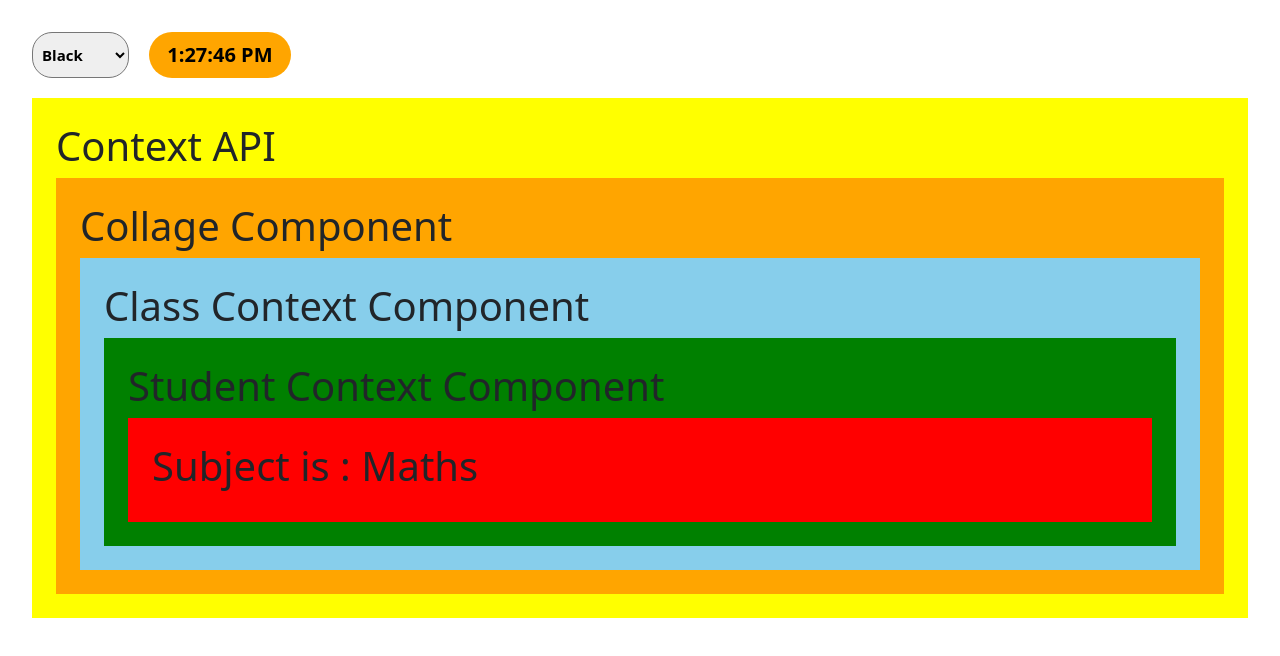
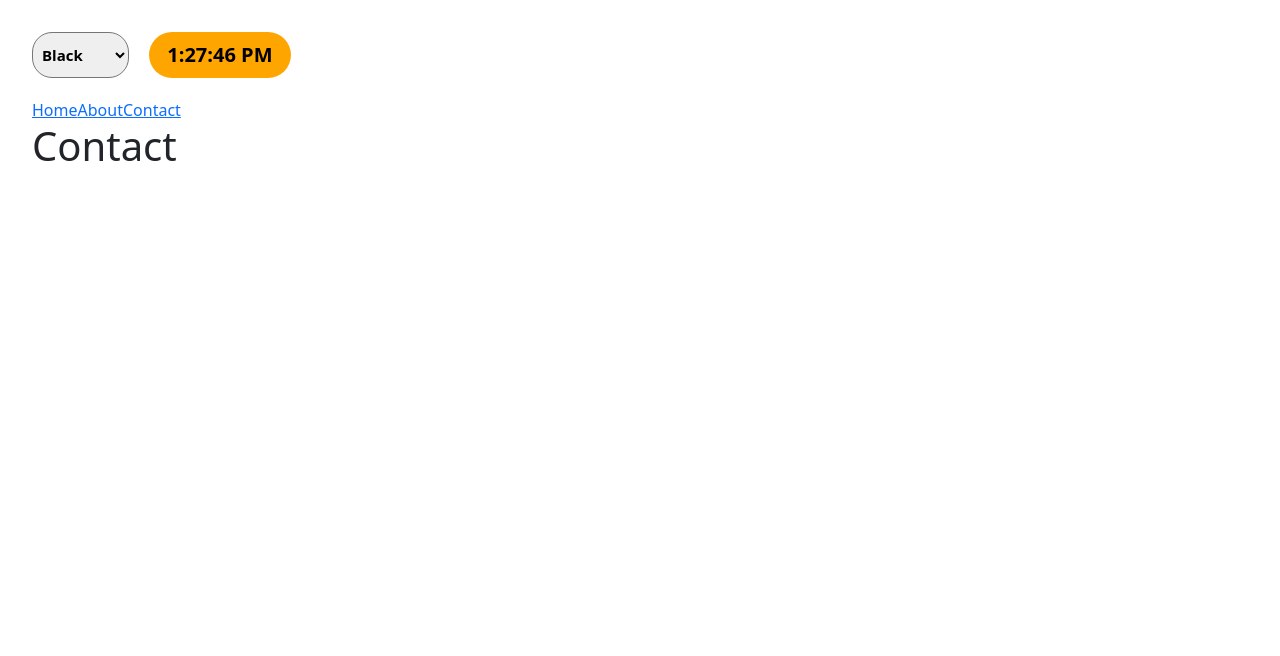
Before and after one commit to rahulpatel79/Reactjs-Learning, a React (Vite) app: page /contact in a window 1280 px wide. Shown: the top 656 px of the page. Built offline with nearby package versions, Linux system fonts and the light colour scheme.

Commit message:
add new file routers

```diff
--- a/package.json
+++ b/package.json
@@ -13,7 +13,8 @@
     "bootstrap": "^5.3.7",
     "react": "^19.1.0",
     "react-bootstrap": "^2.10.10",
-    "react-dom": "^19.1.0"
+    "react-dom": "^19.1.0",
+    "react-router": "^7.6.2"
   },
   "devDependencies": {
     "@eslint/js": "^9.25.0",
--- a/src/App.jsx
+++ b/src/App.jsx
@@ -39,6 +39,7 @@ import UserActionState from "./UserActionState";
 import UniQueIDInReactJs from "./UniQueIDInReactJs";
 import CollageContext from "./CollageContext";
 import { SubjectContextData } from "./ContextData";
+import RouterForBrowser from "./RouterForBrowser";
 
 function App() {
   const [count, setCount] = useState(0);
@@ -121,12 +122,19 @@ function App() {
         {/* <UserActionState /> */}
         {/* <UniQueIDInReactJs /> */}
       </div>
-      <div className="p-4" style={{ backgroundColor: "yellow" }} >
+      {/* <div className="p-4" style={{ backgroundColor: "yellow" }} >
         <SubjectContextData.Provider value="Maths">
         <h1>Context API</h1>
         <CollageContext />
         </SubjectContextData.Provider>
+      </div>   */}
+
+
+      <div style={{ marginTop: "20px" }}>
+        <RouterForBrowser />
       </div>
+
+
     </>
   );
 }
--- /dev/null
+++ b/src/RouterForBrowser.jsx
@@ -0,0 +1,21 @@
+import React from 'react'
+import {BrowserRouter, Routes, Route, Link} from "react-router"
+const RouterForBrowser = () => {
+  return (
+    <div>
+      <BrowserRouter>
+      <Link to="/">Home</Link>
+      <Link to="/">About</Link>
+      <Link to="/contact">Contact</Link>
+
+      <Routes>
+        <Route path='/' element= {<h1>Home</h1>} / >
+        <Route path='/about' element= {<h1>About</h1>} / >
+        <Route path='/contact' element= {<h1>Contact</h1>} / >
+      </Routes>
+      </BrowserRouter>
+    </div>
+  )
+}
+
+export default RouterForBrowser
```
Also changed, not shown: 1 other file (tests, documents, lock files or other folders).
